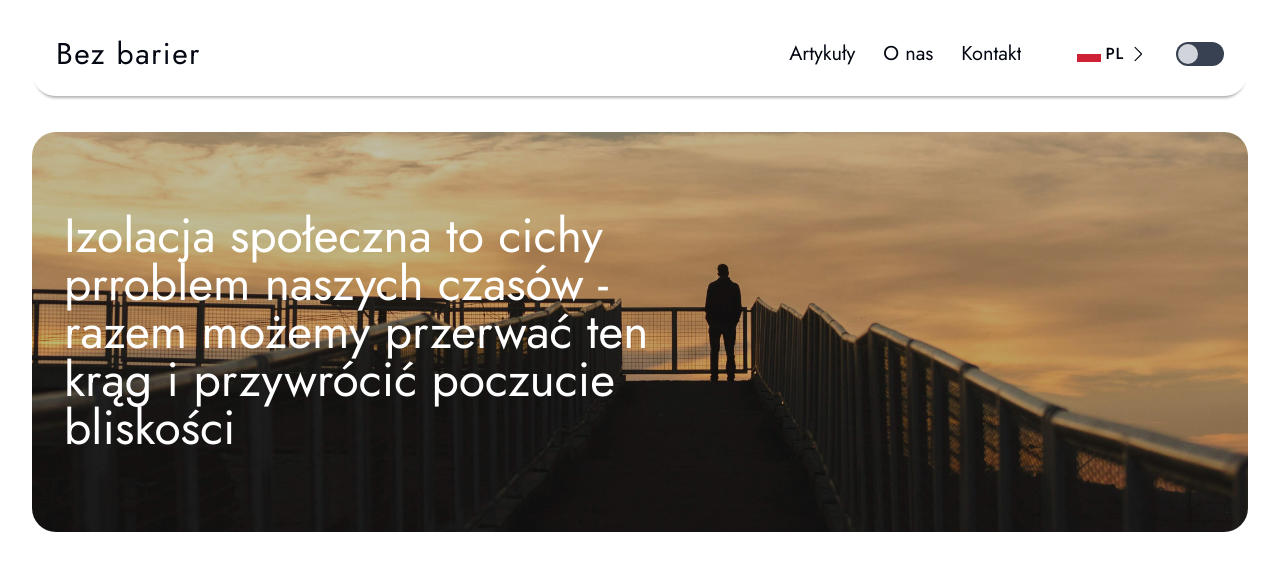
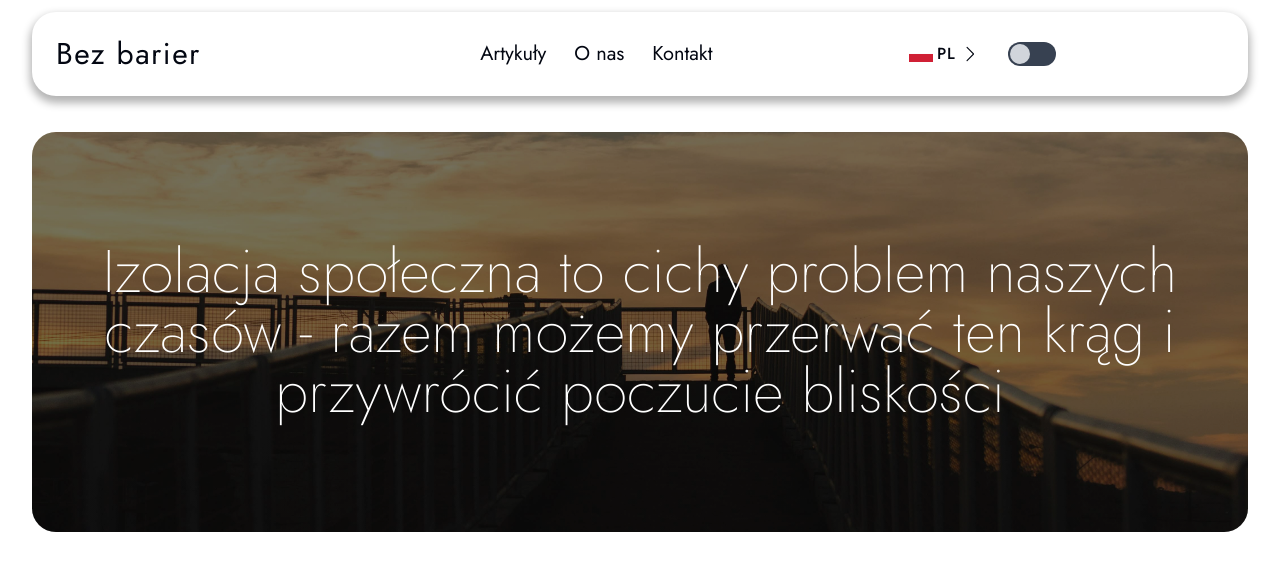
Before and after one commit to ithegiga77/nomorealone-www, a React (Vite) app: page / in a window 1280 px wide. Shown: the top 570 px of the page. Built offline with nearby package versions, Linux system fonts and the light colour scheme; no server answers.

Commit message:
responsywność navbara i małe poprawki

```diff
--- a/package.json
+++ b/package.json
@@ -22,6 +22,7 @@
   "homepage": "https://github.com/ithegiga77/koniec-kwaratanny-www#readme",
   "dependencies": {
     "bcrypt": "^5.1.1",
+    "cors": "^2.8.5",
     "dotenv": "^16.4.7",
     "express": "^4.21.2",
     "express-session": "^1.18.1",
--- a/src/Components/Header/Header.tsx
+++ b/src/Components/Header/Header.tsx
@@ -1,26 +1,50 @@
 import { useState } from "react";
+import Tabs from "./Tabs";
+import PhoneMenuSwitch from "./PhoneMenuSwitch";
+import ThemeSwitch from "./ThemeSwitch";
 import LanguageSelect from "./LanguageSelect";
-import Tabs from "./Tabs";
-import ThemeSwitch from "./ThemeSwitch";
+import PhoneMenu from "./PhoneMenu";
+
+export const tabs = [
+    {
+        name: "Artykuły",
+        route: "articles",
+    },
+    {
+        name: "O nas",
+        route: "about",
+    },
+    {
+        name: "Kontakt",
+        route: "contact",
+    },
+];
 
 const Header = () => {
     const [isOpen, setIsOpen] = useState<boolean>(false);
     function handleTitlteClick() {
-        window.location.href = '/';
+        window.location.href = "/";
     }
 
     return (
-        <div className="mt-3 w-full flex justify-between gap-7 text-gray-950 relative dark:text-white rounded-3xl shadow-[0px_5px_3px_-3px_rgba(0,0,0,0.3)] toggle_theme">
-            <div onClick={handleTitlteClick} className="p-6 cursor-pointer">
-                <span className="text-3xl tracking-wider">
-                    Bez barier
-                </span>
+        <div className="flex flex-col mt-3 w-full bg-white dark:bg-[#18181a] text-gray-950 dark:text-white rounded-3xl shadow-[0px_5px_8px_2px_rgba(0,0,0,0.3)] toggle_theme overflow-hidden">
+            <div className="flex justify-between flex-wrap relative">
+                <div
+                    onClick={handleTitlteClick}
+                    className="max-sm:flex-1 max-sm:py-2 p-4 lg:p-6 cursor-pointer flex justify-center items-center"
+                >
+                    <span className="text-3xl tracking-wider whitespace-nowrap">
+                        Bez barier
+                    </span>
+                </div>
+                <Tabs />
+                <div className="max-sm:py-2 flex-1 flex gap-7 p-4 lg:p-6 justify-center">
+                    <LanguageSelect />
+                    <ThemeSwitch />
+                    <PhoneMenuSwitch isOpen={isOpen} setIsOpen={setIsOpen} />
+                </div>
             </div>
-            <Tabs />
-            <div className="flex gap-7 p-6 flex-wrap lg:flex-nowrap">
-                <LanguageSelect isOpen={isOpen} setIsOpen={setIsOpen} />
-                <ThemeSwitch />
-            </div>
+            <PhoneMenu isOpen={isOpen} setIsOpen={setIsOpen} />
         </div>
     );
 };
--- a/src/Components/Header/LanguageSelect.tsx
+++ b/src/Components/Header/LanguageSelect.tsx
@@ -1,15 +1,11 @@
-import { SetStateAction, useContext } from "react";
+import { useContext, useState } from "react";
 import pl from "./../../assets/pl.jpg";
 import ua from "./../../assets/ua.jpg";
 import { GlobalContext } from "../../App";
 import { Language } from "../../typings/enums";
 
-interface Props {
-    isOpen: boolean;
-    setIsOpen: React.Dispatch<SetStateAction<boolean>>;
-}
-
-const LanguageSelect = ({ isOpen, setIsOpen }: Props) => {
+const LanguageSelect = () => {
+    const [isOpen, setIsOpen] = useState<boolean>(false);
     const { language, setLanguage } = useContext(GlobalContext);
     const toggleLanguage = (key: Language) => {
         setLanguage(key);
--- /dev/null
+++ b/src/Components/Header/PhoneMenu.tsx
@@ -0,0 +1,31 @@
+import { SetStateAction } from "react";
+import { Link } from "react-router-dom";
+import { tabs } from "./Header";
+
+interface Props {
+    isOpen: boolean;
+    setIsOpen: React.Dispatch<SetStateAction<boolean>>;
+}
+
+const PhoneMenu = ({ isOpen, setIsOpen }: Props) => {
+    return (
+        <div
+            className={`block lg:hidden auto_height transition-all duration-300 ease-in-out overflow-hidden ${
+                isOpen ? "h-auto opacity-100" : "h-0 opacity-0"
+            }`}
+        >
+            {tabs.map((tab) => (
+                <Link
+                    to={`/${tab.route}`}
+                    key={`header-tab-${tab.route}`}
+                    onClick={() => setIsOpen(false)}
+                    className={`flex justify-center items-center py-3 text-xl text-gray-950 dark:text-white hover:bg-[#e6e3e3] hover:dark:bg-[#1e1e20] hover:-translate-y-[2px] transition-all duration-200 ease-in-out`}
+                >
+                    {tab.name}
+                </Link>
+            ))}
+        </div>
+    );
+};
+
+export default PhoneMenu;
--- /dev/null
+++ b/src/Components/Header/PhoneMenuSwitch.tsx
@@ -0,0 +1,32 @@
+import { SetStateAction } from "react";
+
+interface Props {
+    isOpen: boolean;
+    setIsOpen: React.Dispatch<SetStateAction<boolean>>;
+}
+
+const PhoneMenuSwitch = ({ isOpen, setIsOpen }: Props) => {
+    return (
+        <div
+            onClick={() => setIsOpen((prev) => !prev)}
+            className="cursor-pointer flex p-3 lg:hidden"
+        >
+            <svg
+                xmlns="http://www.w3.org/2000/svg"
+                width="28"
+                height="28"
+                viewBox="0 0 1024 1024"
+                className={`transition-transform duration-300 ease-in-out ${
+                    isOpen ? "" : "rotate-90"
+                }`}
+            >
+                <path
+                    fill="currentColor"
+                    d="M831.872 340.864L512 652.672L192.128 340.864a30.59 30.59 0 0 0-42.752 0a29.12 29.12 0 0 0 0 41.6L489.664 714.24a32 32 0 0 0 44.672 0l340.288-331.712a29.12 29.12 0 0 0 0-41.728a30.59 30.59 0 0 0-42.752 0z"
+                />
+            </svg>
+        </div>
+    );
+};
+
+export default PhoneMenuSwitch;
--- a/src/Components/Header/Tabs.tsx
+++ b/src/Components/Header/Tabs.tsx
@@ -1,64 +1,19 @@
-import { useState } from "react";
 import { Link } from "react-router-dom";
-
-const tabs = [
-    {
-        name: "Artykuły",
-        route: "articles",
-    },
-    {
-        name: "O nas",
-        route: "about",
-    },
-    {
-        name: "Kontakt",
-        route: "contact",
-    },
-];
+import { tabs } from "./Header";
 
 const Tabs = () => {
-    const [isOpen, setIsOpen] = useState<boolean>(false);
-
     return (
-        <div
-            className={`absolute lg:relative top-full w-full lg:flex-1 bg-inherit flex flex-col lg:flex-row lg:justify-end max-lg:shadow-[0px_20px_24px_-20px_rgba(0,0,0,0.8)]`}
-        >
-            <div
-                onClick={() => setIsOpen((prev) => !prev)}
-                className="cursor-pointer flex justify-end p-3 lg:hidden"
-            >
-                <svg
-                    xmlns="http://www.w3.org/2000/svg"
-                    width="28"
-                    height="28"
-                    viewBox="0 0 1024 1024"
-                    className={`transition-transform duration-300 ease-in-out ${isOpen ? "" : "rotate-90"
-                        }`}
-                >
-                    <path
-                        fill="currentColor"
-                        d="M831.872 340.864L512 652.672L192.128 340.864a30.59 30.59 0 0 0-42.752 0a29.12 29.12 0 0 0 0 41.6L489.664 714.24a32 32 0 0 0 44.672 0l340.288-331.712a29.12 29.12 0 0 0 0-41.728a30.59 30.59 0 0 0-42.752 0z"
-                    />
-                </svg>
-            </div>
-            <div
-                className={`auto_height flex flex-col lg:flex-row lg:items-center lg:gap-7 transition-all duration-200 ease-in-out overflow-hidden ${isOpen
-                    ? "max-lg:h-auto max-lg:opacity-100"
-                    : "max-lg:h-0 max-lg:opacity-0"
-                    }`}
-            >
+        <div className="hidden lg:flex flex-1 gap-7 justify-end whitespace-nowrap">
             {tabs.map((tab) => (
                 <Link
                     to={`/${tab.route}`}
                     key={`header-tab-${tab.route}`}
-                        onClick={() => setIsOpen(false)}
-                        className={`flex justify-center items-center py-3 lg:py-0 border-t-[1px] border-slate-300 lg:border-none text-xl text-gray-950  dark:text-white hover:bg-slate-300 dark:hover:bg-[#2e2e31] lg:hover:bg-inherit lg:hover:-translate-y-[2px] transition-all duration-200 ease-in-out`}
+                    className={`flex justify-center items-center text-xl text-gray-950 dark:text-white hover:-translate-y-[2px] transition-all duration-200 ease-in-out`}
                 >
                     {tab.name}
                 </Link>
             ))}
         </div>
-        </div>
     );
 };
 
--- a/src/Routes/Index/Index.tsx
+++ b/src/Routes/Index/Index.tsx
@@ -4,34 +4,81 @@ import ArticleCard from "../../Components/ArticleCard/ArticleCard";
 const Index = () => {
     const [articles, setArticles] = useState([]);
 
-    useEffect(() => {
-        fetch('http://localhost:3001/api/loadArticles', {
-            method: 'GET',
-            headers: {
-                'Content-Type': 'application/json',
-                'Accept': 'application/json'
-            }
-        }).then(response => response.json()).then(data => {
-            setArticles(data[0]);
-            console.log(data[0])
-        }).catch((error) => { console.error('Error:', error); });
-    }, []);
+    // useEffect(() => {
+    //     fetch('http://localhost:3001/api/loadArticles', {
+    //         method: 'GET',
+    //         headers: {
+    //             'Content-Type': 'application/json',
+    //             'Accept': 'application/json'
+    //         }
+    //     }).then(response => response.json()).then(data => {
+    //         setArticles(data[0]);
+    //         console.log(data[0])
+    //     }).catch((error) => { console.error('Error:', error); });
+    // }, []);
 
     return (
-        <><div className="rounded-3xl bg-cover bg-center bg-no-repeat text-white mt-9 h-[50vh] flex items-center p-8" style={{ backgroundImage: "linear-gradient(rgba(0, 0, 0, 0.25), rgba(0, 0, 0, 0.25)), url(/src/assets/index-bg.jpg)" }}>
-            <p className=" text-5xl max-w-[50vw]">Izolacja społeczna to cichy prroblem naszych czasów&nbsp;- razem możemy przerwać ten krąg i przywrócić poczucie bliskości</p>
-        </div><div className="mt-9">
-                <h1 className="text-3xl dark:text-white toggle_theme">Artykuły</h1>
+        <>
+            <div
+                className="relative rounded-3xl bg-cover bg-center bg-no-repeat text-white mt-9 h-[50vh] flex items-center overflow-hidden"
+                style={{
+                    backgroundImage:
+                        "linear-gradient(rgba(0, 0, 0, 0.25), rgba(0, 0, 0, 0.25)), url(/src/assets/index-bg.jpg)",
+                }}
+            >
+                <div className="absolute w-full h-full bg-black opacity-40 z-10"></div>
+                <p className="text-3xl sm:text-4xl lg:text-6xl text-center p-12 z-50 font-extralight">
+                    Izolacja społeczna to cichy problem naszych czasów&nbsp;-
+                    razem możemy przerwać ten krąg i przywrócić poczucie
+                    bliskości
+                </p>
+            </div>
+            <div className="mt-9">
+                <h1 className="text-3xl dark:text-white toggle_theme">
+                    Artykuły
+                </h1>
                 <div className="mt-4 flex flex-wrap">
-                    {articles.map((article: { _id: string, title: string, images: string[] }) => <ArticleCard link={"article/" + article._id} key={article.title} bgImage={"http://localhost:3001/static/" + article.images[0].replaceAll("\\", "/")} title={article.title} />)}
-                    <ArticleCard link="/" bgImage="https://picsum.photos/453/255" title="Samotność w tłumie – jak radzić sobie z izolacją społeczną w codziennym życiu?" />
-                    <ArticleCard link="/" bgImage="https://picsum.photos/454/256" title="Izolacja społeczna w dobie cyfryzacji: Rozmowa z psychologiem o wpływie mediów społecznościowych na nasze relacje" />
-                    <ArticleCard link="/" bgImage="https://picsum.photos/455/257" title="Izolacja społeczna: Psychologiczna perspektywa i sposoby na przełamanie barier" />
-                    <ArticleCard link="/" bgImage="https://picsum.photos/456/258" title="Izolacja w erze post-pandemicznej: Jak powrócić do kontaktów międzyludzkich po długiej przerwie?" />
+                    {articles.map(
+                        (article: {
+                            _id: string;
+                            title: string;
+                            images: string[];
+                        }) => (
+                            <ArticleCard
+                                link={"article/" + article._id}
+                                key={article.title}
+                                bgImage={
+                                    "http://localhost:3001/static/" +
+                                    article.images[0].replaceAll("\\", "/")
+                                }
+                                title={article.title}
+                            />
+                        )
+                    )}
+                    <ArticleCard
+                        link="/"
+                        bgImage="https://picsum.photos/453/255"
+                        title="Samotność w tłumie – jak radzić sobie z izolacją społeczną w codziennym życiu?"
+                    />
+                    <ArticleCard
+                        link="/"
+                        bgImage="https://picsum.photos/454/256"
+                        title="Izolacja społeczna w dobie cyfryzacji: Rozmowa z psychologiem o wpływie mediów społecznościowych na nasze relacje"
+                    />
+                    <ArticleCard
+                        link="/"
+                        bgImage="https://picsum.photos/455/257"
+                        title="Izolacja społeczna: Psychologiczna perspektywa i sposoby na przełamanie barier"
+                    />
+                    <ArticleCard
+                        link="/"
+                        bgImage="https://picsum.photos/456/258"
+                        title="Izolacja w erze post-pandemicznej: Jak powrócić do kontaktów międzyludzkich po długiej przerwie?"
+                    />
                 </div>
-            </div></>
+            </div>
+        </>
     );
-
 };
 
 export default Index;
```
Also changed, not shown: index.html (+6 -4 lines), 2 other files (tests, documents, lock files or other folders). Lines whose indentation alone changed are shown as unchanged.
